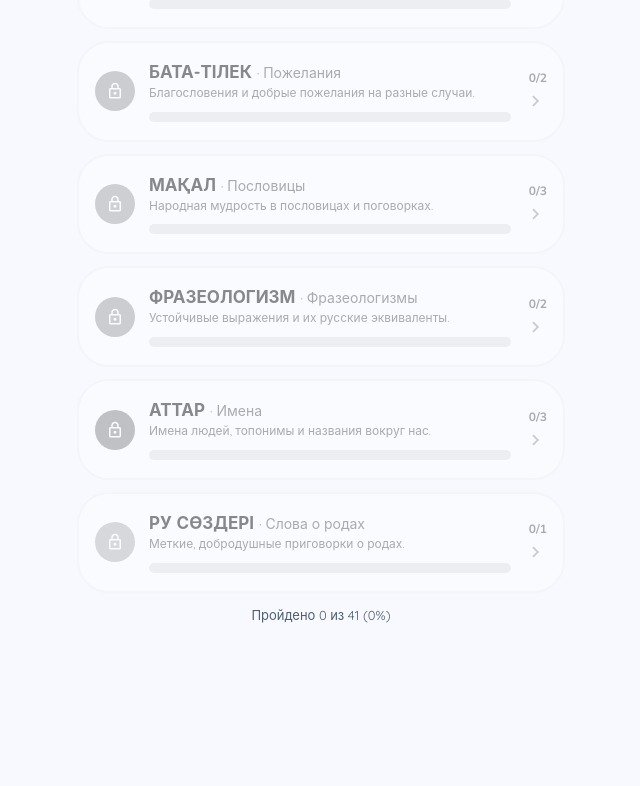
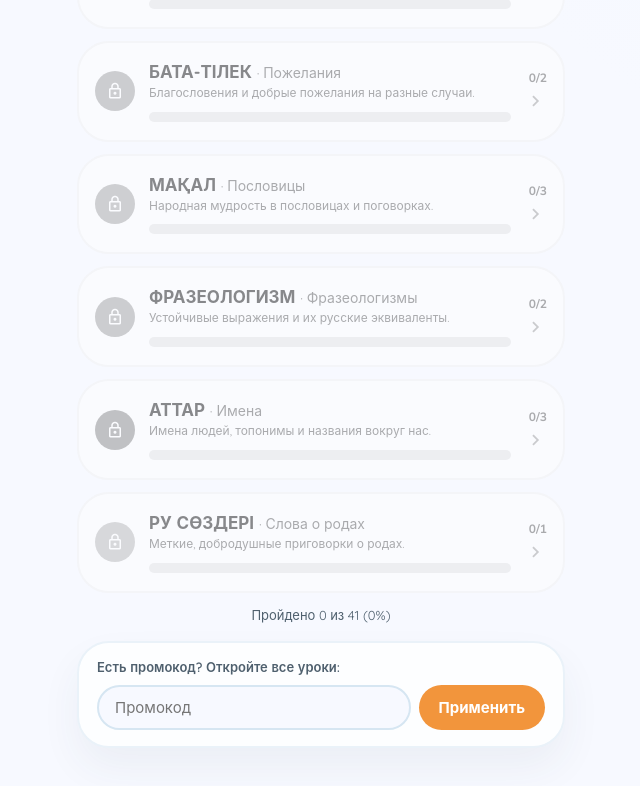
Before and after one commit to dropamz22/sitkaz.kz, a Next.js app: page / in a window 1280 px wide. Shown: the part 1395-2181 px from the top of the page, without its empty margins (319-959 px from the left). Before the commit the page ends 2130 px from the top, so only its background shows below. Built offline with nearby package versions, Linux system fonts and the light colour scheme.

Commit message:
promo code 'sitkaz' unlocks all lessons

```diff
--- a/app/globals.css
+++ b/app/globals.css
@@ -632,6 +632,48 @@ body::before {
 .lesson-progress-bar > div { height: 100%; background: var(--amber); border-radius: var(--pill); transition: width .4s ease; }
 .lesson-progress span { font-family: var(--font-label); font-size: 13px; font-weight: 700; color: var(--muted); white-space: nowrap; }
 
+/* ── Промокод ── */
+.promo-box {
+  margin-top: 18px;
+  background: var(--card);
+  border: 2px solid var(--card-border);
+  border-radius: var(--radius);
+  padding: 16px 18px;
+  box-shadow: var(--shadow);
+}
+.promo-label { font-size: 13px; font-weight: 600; color: var(--muted); margin-bottom: 10px; }
+.promo-row { display: flex; gap: 8px; }
+.promo-input {
+  flex: 1; min-width: 0;
+  border: 2px solid var(--ice-deep);
+  border-radius: var(--pill);
+  padding: 11px 16px;
+  font-size: 15px; font-family: var(--font-main); color: var(--heading);
+  background: var(--bg);
+  outline: none;
+  transition: border-color .2s ease;
+}
+.promo-input:focus { border-color: var(--amber-soft); }
+.promo-input.err { border-color: var(--coral); }
+.promo-btn {
+  flex-shrink: 0;
+  border: none; border-radius: var(--pill);
+  background: var(--amber); color: #fff;
+  padding: 11px 20px; font-size: 15px; font-weight: 700; cursor: pointer;
+  font-family: var(--font-main);
+  transition: transform .1s ease, filter .15s ease;
+}
+.promo-btn:hover { filter: brightness(1.05); }
+.promo-btn:active { transform: scale(0.96); }
+.promo-err { color: var(--coral); font-size: 13px; font-weight: 600; margin-top: 8px; }
+.promo-done {
+  margin-top: 18px;
+  display: flex; align-items: center; justify-content: center; gap: 8px;
+  background: var(--amber-soft); color: #623300;
+  border-radius: var(--pill); padding: 12px 18px;
+  font-size: 14px; font-weight: 700;
+}
+
 /* ── Культурная заметка урока ── */
 .note-screen { text-align: center; display: flex; flex-direction: column; align-items: center; gap: 14px; padding: 8px 0 10px; }
 .note-title {
--- a/app/page.jsx
+++ b/app/page.jsx
@@ -14,9 +14,12 @@ import { loadLang, saveLang, dict, tr as trBase } from "../lib/i18n";
 
 const STORE_KEY = "sitkaz_progress_v3";
 const EMPTY = {
-  done: {}, quizzes: 0, bestScore: 0, dialogs: {}, xp: 0, achv: {},
+  done: {}, quizzes: 0, bestScore: 0, dialogs: {}, xp: 0, achv: {}, unlocked: false,
   srs: {}, streak: { count: 0, last: null, todayCount: 0 }, goal: 10,
 };
+
+// Промокод, открывающий доступ ко всем урокам
+const PROMO_CODE = "sitkaz";
 
 function loadProgress() {
   if (typeof window === "undefined") return EMPTY;
@@ -142,6 +145,16 @@ export default function App() {
   const openModule = (m) => { setActiveModule(m); setTab("module"); };
   const doneCountN = Object.keys(progress.done).length;
 
+  // Промокод: открыть доступ ко всем урокам
+  const applyPromo = (code) => {
+    if ((code || "").trim().toLowerCase() === PROMO_CODE) {
+      update((p) => ({ ...p, unlocked: true }));
+      celebrate(t.promo_ok);
+      return true;
+    }
+    return false;
+  };
+
   return (
     <LangCtx.Provider value={{ lang, t, setLang }}>
       <div className="app">
@@ -163,7 +176,7 @@ export default function App() {
         </div>
 
         {tab === "course" && (
-          <Course progress={progress} doneCount={doneCountN} onOpenModule={openModule} onOpen={openLesson} goPractice={() => setTab("practice")} />
+          <Course progress={progress} doneCount={doneCountN} onOpenModule={openModule} onOpen={openLesson} goPractice={() => setTab("practice")} applyPromo={applyPromo} />
         )}
         {tab === "module" && activeModule && (
           <ModuleView module={activeModule} progress={progress} onOpen={openLesson} onBack={() => setTab("course")} />
@@ -208,7 +221,7 @@ export default function App() {
 
 // ────────────────────────── Курс ──────────────────────────
 
-function Course({ progress, doneCount, onOpenModule, onOpen, goPractice }) {
+function Course({ progress, doneCount, onOpenModule, onOpen, goPractice, applyPromo }) {
   const { lang, t } = useLang();
   const total = lessons.length;
   const pct = Math.round((doneCount / total) * 100);
@@ -217,8 +230,15 @@ function Course({ progress, doneCount, onOpenModule, onOpen, goPractice }) {
   const today = doneToday(progress.streak);
   const goal = progress.goal || 10;
   const nextLesson = lessons.find((l) => !progress.done[l.id]) || null;
-  const moduleUnlocked = (idx) => idx === 0 || modules.slice(0, idx).every((pm) =>
+  const moduleUnlocked = (idx) => progress.unlocked || idx === 0 || modules.slice(0, idx).every((pm) =>
     lessonsByModule(pm.id).every((l) => progress.done[l.id]));
+
+  const [promo, setPromo] = useState("");
+  const [promoErr, setPromoErr] = useState(false);
+  const submitPromo = () => {
+    if (applyPromo(promo)) { setPromo(""); setPromoErr(false); }
+    else setPromoErr(true);
+  };
 
   return (
     <>
@@ -293,6 +313,27 @@ function Course({ progress, doneCount, onOpenModule, onOpen, goPractice }) {
       <p style={{ color: "var(--muted)", fontSize: 13, textAlign: "center", marginTop: 14 }}>
         {t.passed_of(doneCount, total)} ({pct}%)
       </p>
+
+      {progress.unlocked ? (
+        <div className="promo-done">
+          <Icon name="lock_open" filled style={{ color: "var(--amber)", fontSize: 18 }} /> {t.all_unlocked}
+        </div>
+      ) : (
+        <div className="promo-box">
+          <div className="promo-label">{t.promo_label}</div>
+          <div className="promo-row">
+            <input
+              className={"promo-input" + (promoErr ? " err" : "")}
+              value={promo}
+              placeholder={t.promo_placeholder}
+              onChange={(e) => { setPromo(e.target.value); setPromoErr(false); }}
+              onKeyDown={(e) => { if (e.key === "Enter") submitPromo(); }}
+            />
+            <button className="promo-btn" onClick={submitPromo}>{t.promo_apply}</button>
+          </div>
+          {promoErr && <div className="promo-err">{t.promo_bad}</div>}
+        </div>
+      )}
     </>
   );
 }
@@ -322,7 +363,7 @@ function ModuleView({ module: m, progress, onOpen, onBack }) {
       <div className="section-title">{t.lessons}</div>
       <div className="grid">
         {items.map((l) => {
-          const unlocked = l.id === 1 || progress.done[l.id] || progress.done[l.id - 1];
+          const unlocked = progress.unlocked || l.id === 1 || progress.done[l.id] || progress.done[l.id - 1];
           return (
             <div key={l.id} className={"card" + (unlocked ? "" : " locked")} onClick={() => unlocked && onOpen(l)}>
               <div className="lesson-row">
```
Also changed, not shown: lib/i18n.js.
